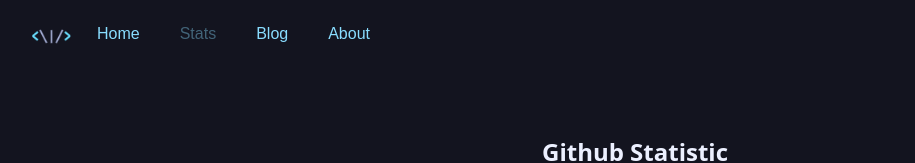
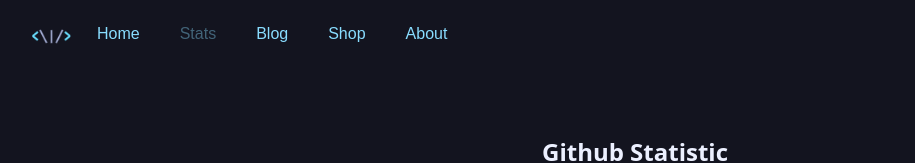
Before and after one commit to 0length/myland, a Next.js app: page /stat in a window 1280 px wide. Shown: the top 163 px of the page, without its empty margins (5-920 px from the left). Built offline with nearby package versions, Linux system fonts and the light colour scheme; a web font is replaced by a local one.

Commit message:
add shoping page

```diff
--- a/pages/index.tsx
+++ b/pages/index.tsx
@@ -216,6 +216,9 @@ export const CreatePage: (initPage: keyof typeof sectionData) => NextPage = (
                 <Link href="/Blogs-dd6f007c71ce4628bb38f832ebc10a9e">
                   <a data-section={"blog"}>Blog</a>
                 </Link>
+                <Link href="/Shop-ae00562bcb4f4f3ab1c1d5d0353f3a0d">
+                  <a data-section={"blog"}>Shop</a>
+                </Link>
                 <a data-section={"about"} onClick={handleSectionChange}>
                   About
                 </a>
--- a/styles/globals.css
+++ b/styles/globals.css
@@ -336,7 +336,9 @@ code>img {
 .contribution code > img, .contribution code > svg {
   margin: 0 18px;
 }
-
+section .notion a{
+ color: white !important;
+}
 section .notion, section .notion-cover {
   width: 90%;
   color: white;
```
